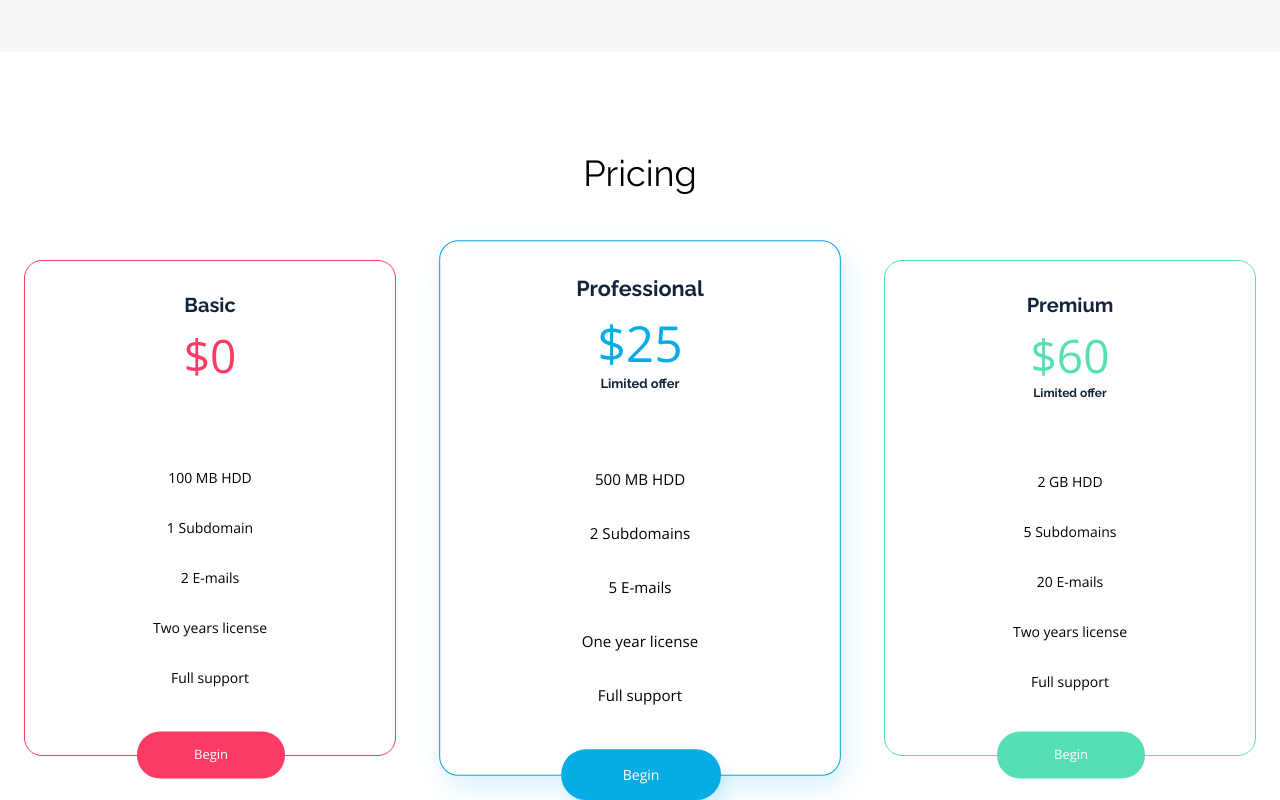
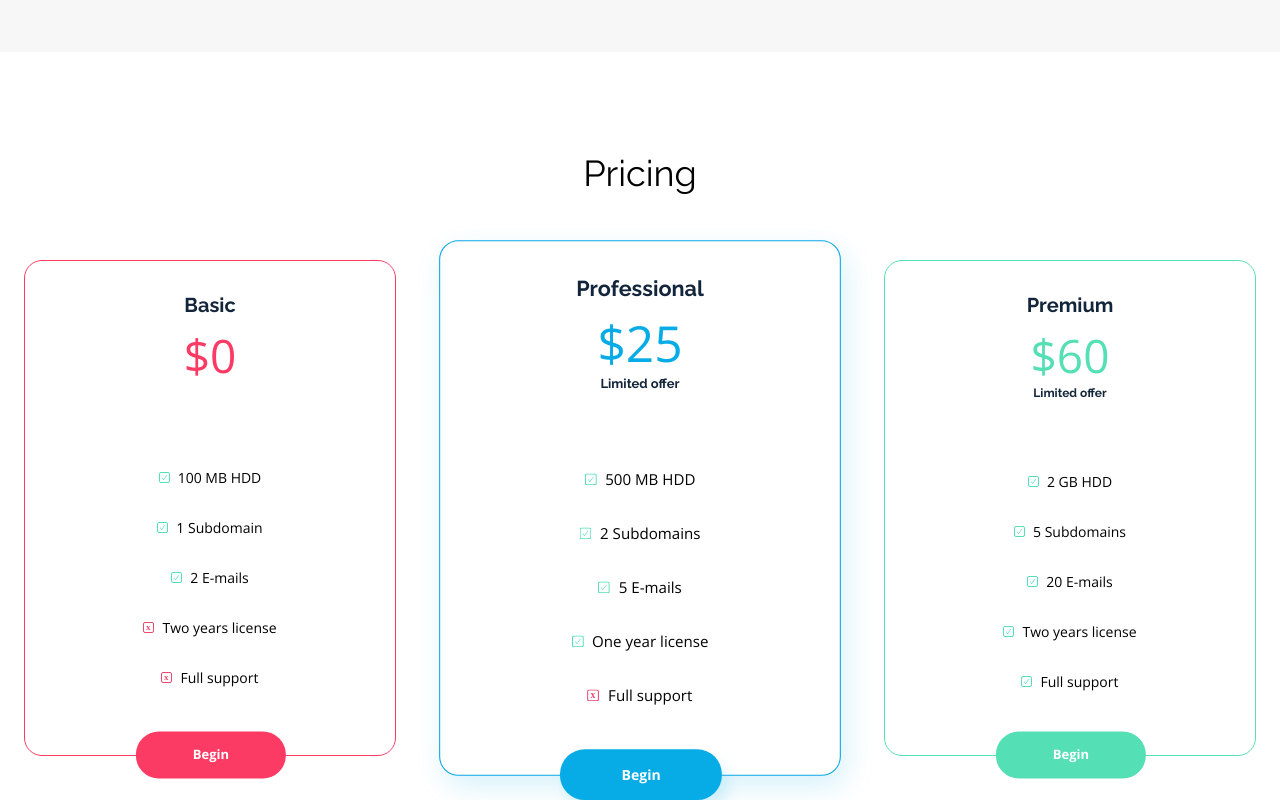
Before and after one commit to karolina-rachuta/best_shop, a website built with Parcel: page index.html in a window 1280 px wide. Shown: the part 2809-3609 px from the top of the page. Built offline with nearby package versions, Linux system fonts and the light colour scheme.

Commit message:
Finished Section Pricing

```diff
--- a/index.html
+++ b/index.html
@@ -139,8 +139,8 @@
                     <p class="col__list">100 MB HDD</p>
                     <p class="col__list">1 Subdomain</p>
                     <p class="col__list">2 E-mails</p>
-                    <p class="col__list">Two years license</p>
-                    <p class="col__list">Full support</p>
+                    <p class="col__list col__list--cross">Two years license</p>
+                    <p class="col__list col__list--cross">Full support</p>
                     <a href="" class="col__btn">Begin</a>
                 </div>
 
@@ -152,7 +152,7 @@
                     <p class="col__list">2 Subdomains</p>
                     <p class="col__list">5 E-mails</p>
                     <p class="col__list">One year license</p>
-                    <p class="col__list">Full support</p>
+                    <p class="col__list col__list--cross">Full support</p>
                     <a href="" class="col__btn col__btn--blue">Begin</a>
                 </div>
 
--- a/src/css/app.css
+++ b/src/css/app.css
@@ -531,6 +531,18 @@ padding-bottom: 1.25rem;
 }
 .col__list::before {
     content: "";
+    background-image: url("../assets/Ckechmark-1.svg");
+    width: 0.6875rem;
+    height: 0.6875rem;
+    display: inline-block;
+    background-size: contain;
+    background-repeat: no-repeat;
+    margin-right: 0.5rem;
+}
+
+.col__list--cross::before {
+    /*content: "";*/
+    background-image: url("../assets/Close.svg");
 }
 .col__btn {
     /*padding-top: 3.1875rem;*/
@@ -541,10 +553,12 @@ padding-bottom: 1.25rem;
     font-size: 0.8125rem;
     /*line-height: 2.5625;*/
     text-decoration: none;
+    font-weight: 700;
     padding: 1rem 3.5625rem;
     border-radius: 1.4374rem;
     color: var(--basic-white-color);
     background-color: var(--additional-red-color);
+    cursor: pointer;
 }
 
 .col__btn--blue {
```
Also changed, not shown: dist/Checkmark-1.6958becb.svg (added), dist/Checkmark.3a704347.svg (added), dist/Ckechmark-1.78835921.svg (added), dist/Close.90b12221.svg (added), dist/index.html, src/assets/Checkmark-1.svg, 2 other files.
